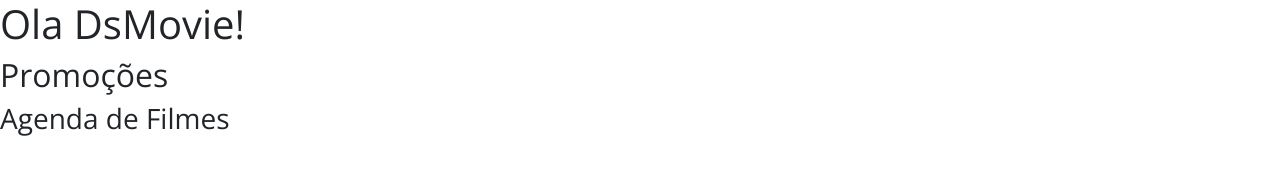
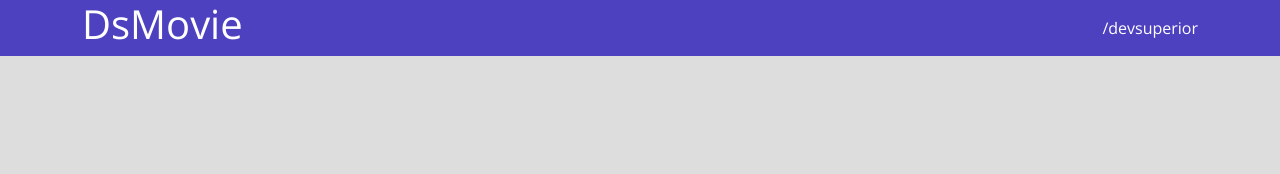
Before and after one commit to CrauFerreira/Dsmoviee, a plain HTML site: page index.html in a window 1280 px wide. Drawn offline with nearby package versions, Linux system fonts and the light colour scheme.

Commit message:
Barra Superior PARTE1

```diff
--- a/css/styles.css
+++ b/css/styles.css
@@ -1,5 +1,29 @@
 @import url('https://fonts.googleapis.com/css2?family=Open+Sans:wght@300;400;700&display=swap');
 
 * {
+    box-sizing: border-box;
     font-family: 'Open Sans', sans-serif;
 }
+
+html, body{
+    background-color:#ddd;
+}
+header{
+    background-color: #4D41C0;
+    color: #FFFFFF;
+}
+
+
+nav{
+    display:flex;
+    align-items: center;
+    justify-content: space-between;
+}
+
+
+
+a, a:hover {
+
+    text-decoration:none;
+    color: unset;
+}
--- a/index.html
+++ b/index.html
@@ -12,9 +12,12 @@
 
 </head>
 <body>
-    <h1>Ola DsMovie!</h1>
-    <h2>Promoções</h2>
-    <h3>Agenda de Filmes</h3>
+   <header>
+<nav class="container">
+  <h1>DsMovie</h1>
+  <a href="https://github.com/devsuperior">/devsuperior</a>
+</nav>
+   </header>
 
 </body>
 </html>
```
